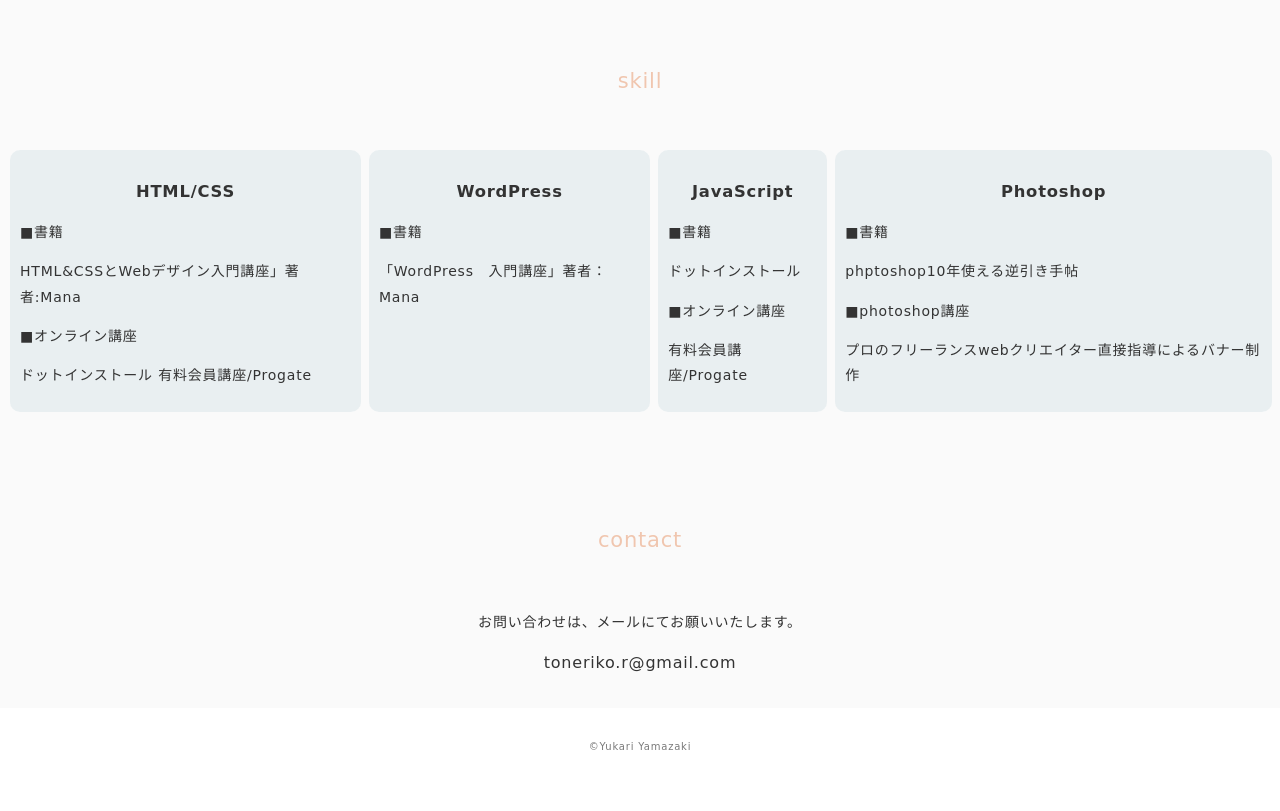
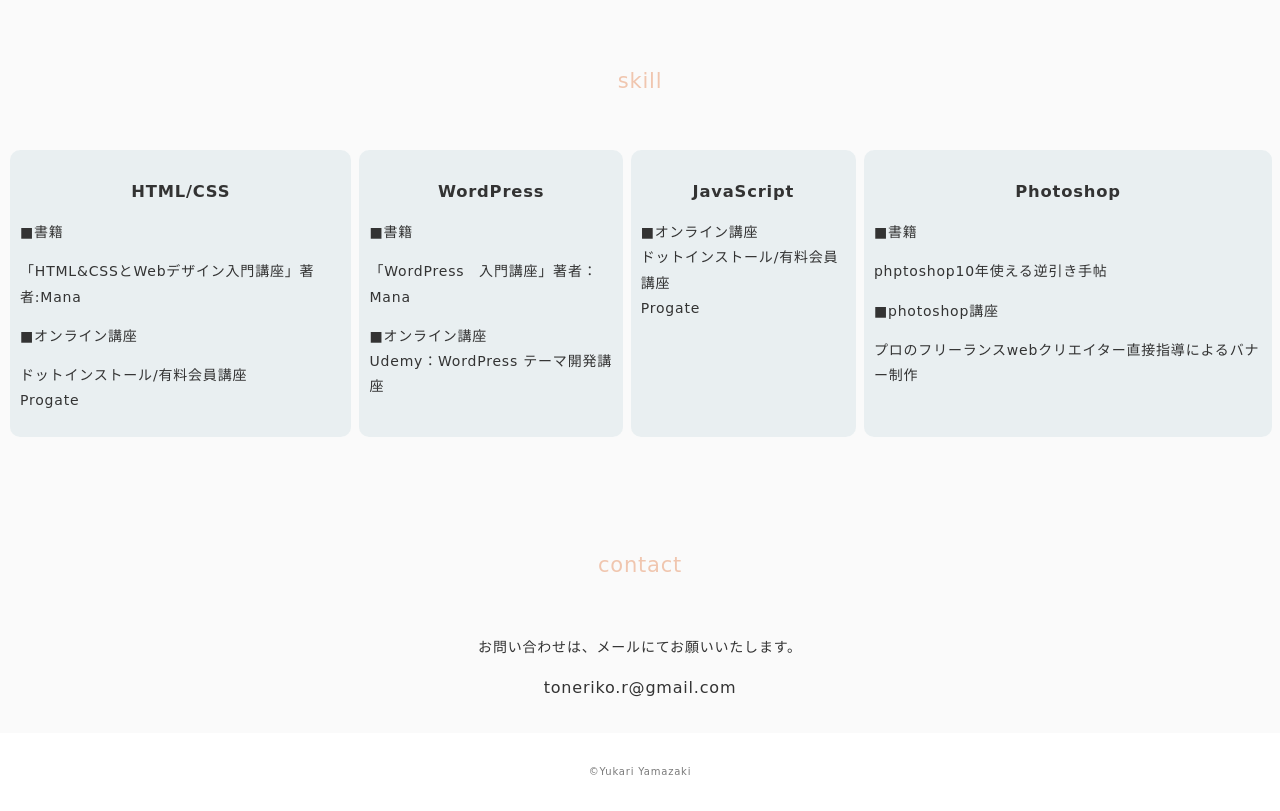
Before and after one commit to toneriko-r/portfolio, a plain HTML site: page index.html in a window 1280 px wide. Shown: the part 2688-3499 px from the top of the page. Before the commit the page ends 3474 px from the top, so only its background shows below. Drawn offline with Linux system fonts and the light colour scheme.

Commit message:
Add files via upload

```diff
--- a/index.html
+++ b/index.html
@@ -124,8 +124,8 @@
             <div class="skill-body">
               <h3 class="skill-name">HTML/CSS </h3>
               <p class="skill-text">
-                ■書籍<br><p>HTML&CSSとWebデザイン入門講座」著者:Mana</p>
-                ■オンライン講座<br><p>ドットインストール 有料会員講座/Progate</p>
+                ■書籍<br><p>「HTML&CSSとWebデザイン入門講座」著者:Mana</p>
+                ■オンライン講座<br><p>ドットインストール/有料会員講座<br>Progate</p>
               </p>
            </div>
          </div>
@@ -134,6 +134,7 @@
             <h3 class="skill-name">WordPress </h3>
             <p class="skill-text">
               ■書籍<br><p>「WordPress　入門講座」著者：Mana</p>
+              ■オンライン講座<br>Udemy：WordPress テーマ開発講座
             </p>
           </div>
         </div>
@@ -141,8 +142,9 @@
           <div class="skill-body">
             <h3 class="skill-name">JavaScript </h3>
             <p class="skill-text">
-              ■書籍<br><p>ドットインストール</p>
-              ■オンライン講座<br><p>有料会員講座/Progate</p>
+
+              ■オンライン講座<br>ドットインストール/有料会員講座<br>Progate</p>
+
             </p>
           </div>
         </div>
```
